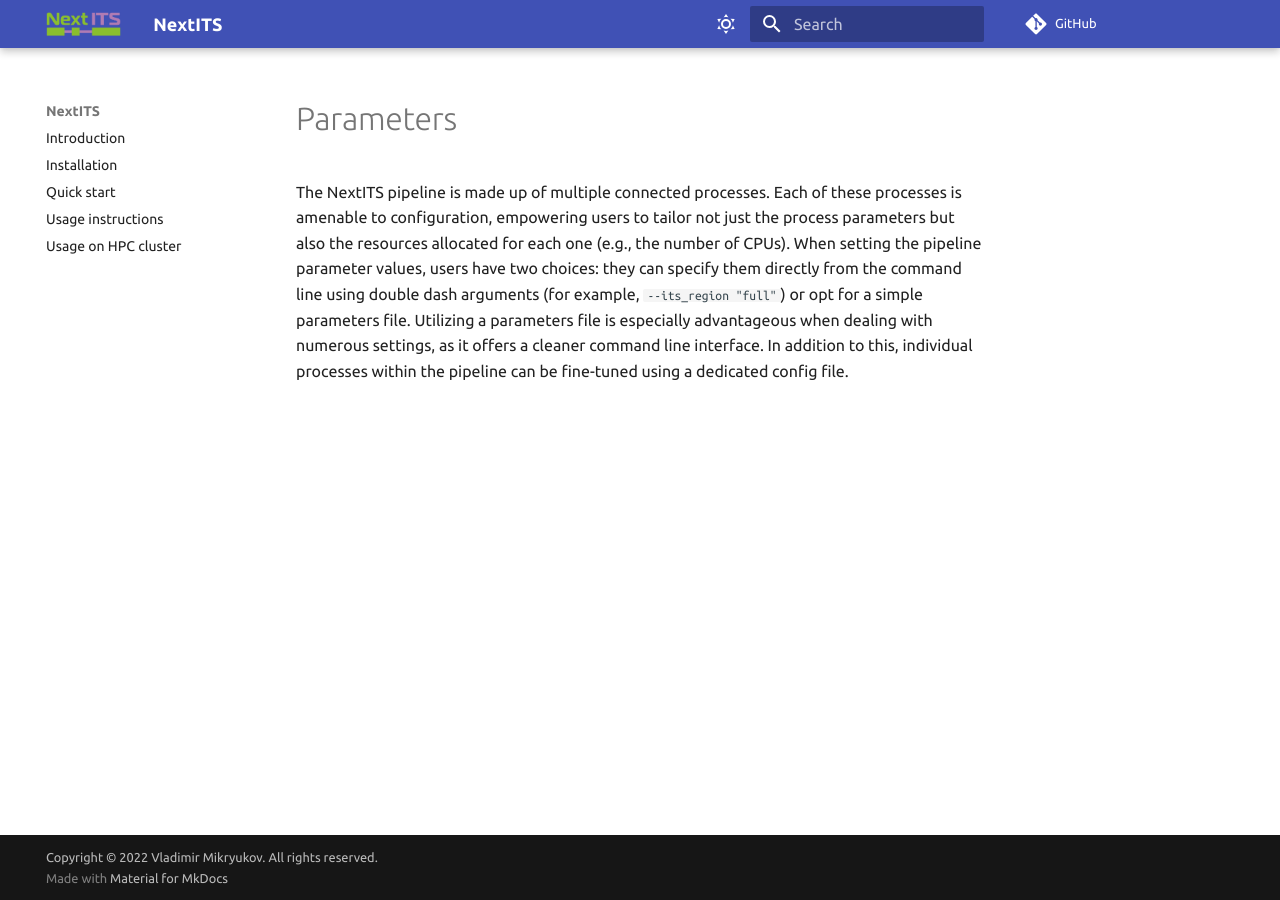
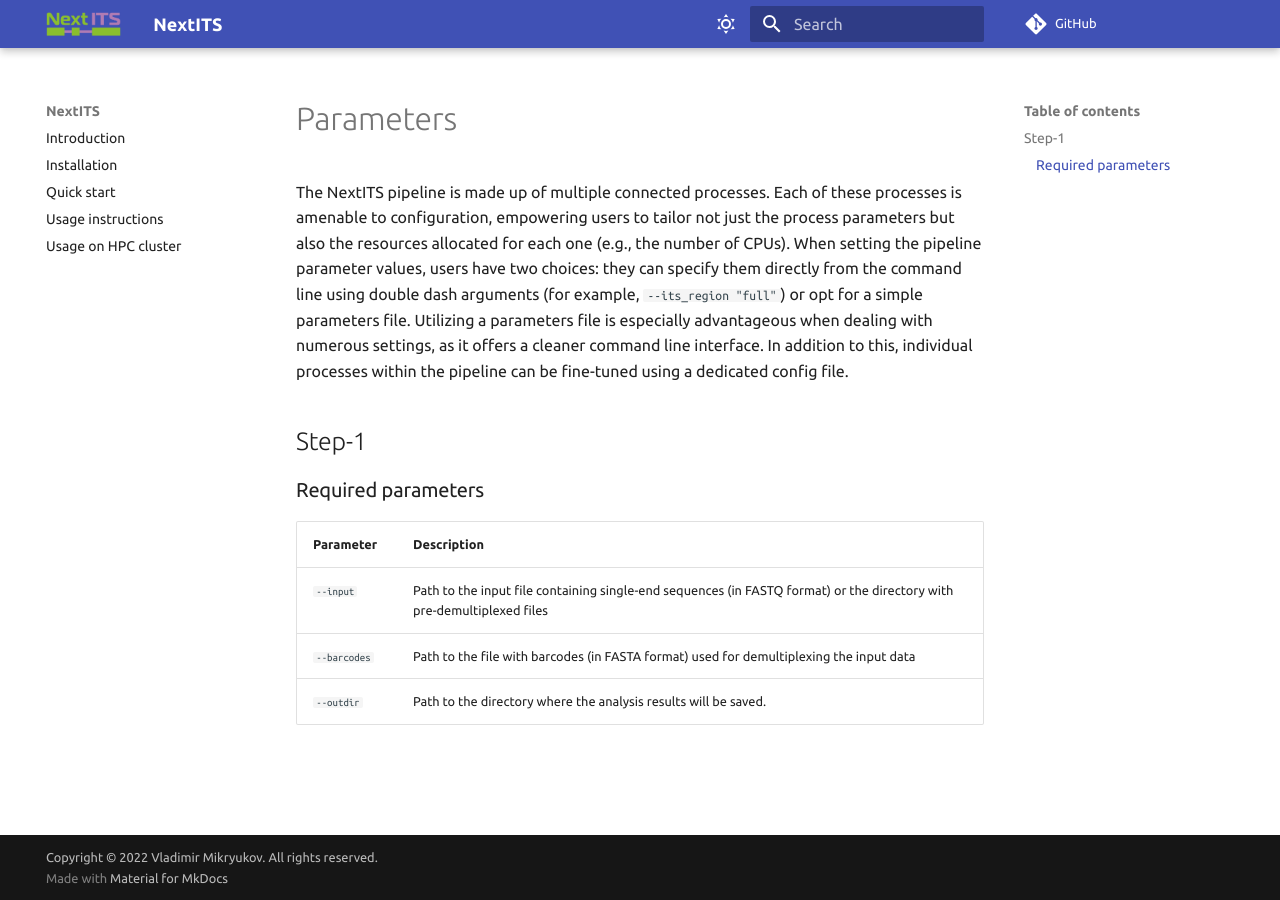
Before and after one commit to Next-ITS/nextits.github.io, an MkDocs documentation site: the page built from docs/parameters.md, in a window 1280 px wide. Built offline with MkDocs 1.6.1 and Material for MkDocs 9.7.7, drawn with Linux system fonts in a browser that asks for light colours; comment, search, counter and statistics services are not loaded.

Commit message:
step-1, required params

```diff
--- a/docs/parameters.md
+++ b/docs/parameters.md
@@ -15,3 +15,12 @@ they can specify them directly from the command line using double dash arguments
 or opt for a simple parameters file. Utilizing a parameters file is especially advantageous
 when dealing with numerous settings, as it offers a cleaner command line interface.
 In addition to this, individual processes within the pipeline can be fine-tuned using a dedicated config file.
+## Step-1
+
+### Required parameters
+
+| Parameter    | Description                                                                                                            |
+| ------------ | ---------------------------------------------------------------------------------------------------------------------- |
+| `--input`    | Path to the input file containing single-end sequences (in FASTQ format) or the directory with pre-demultiplexed files |
+| `--barcodes` | Path to the file with barcodes (in FASTA format) used for demultiplexing the input data                                |
+| `--outdir`   | Path to the directory where the analysis results will be saved.                                                        |
```
